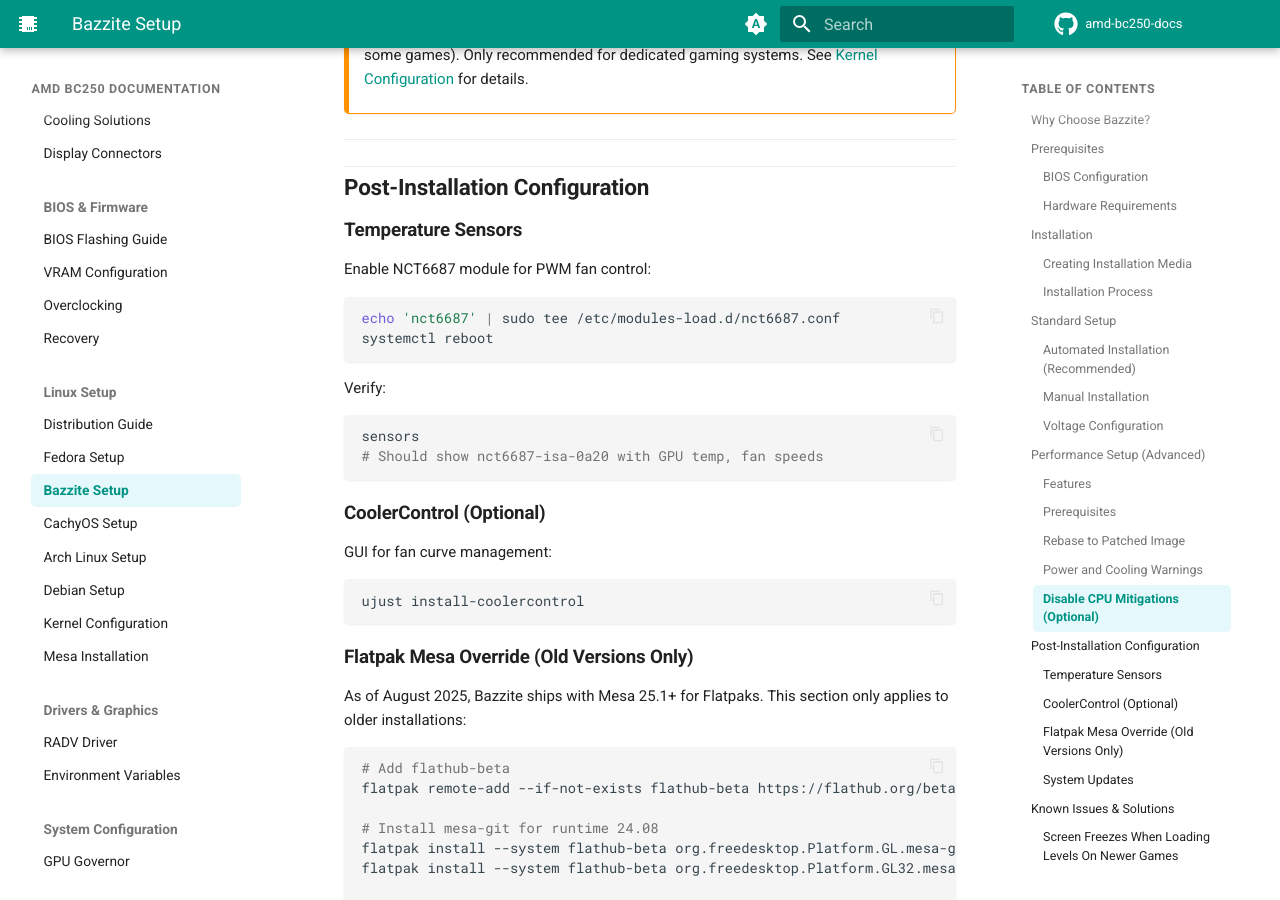
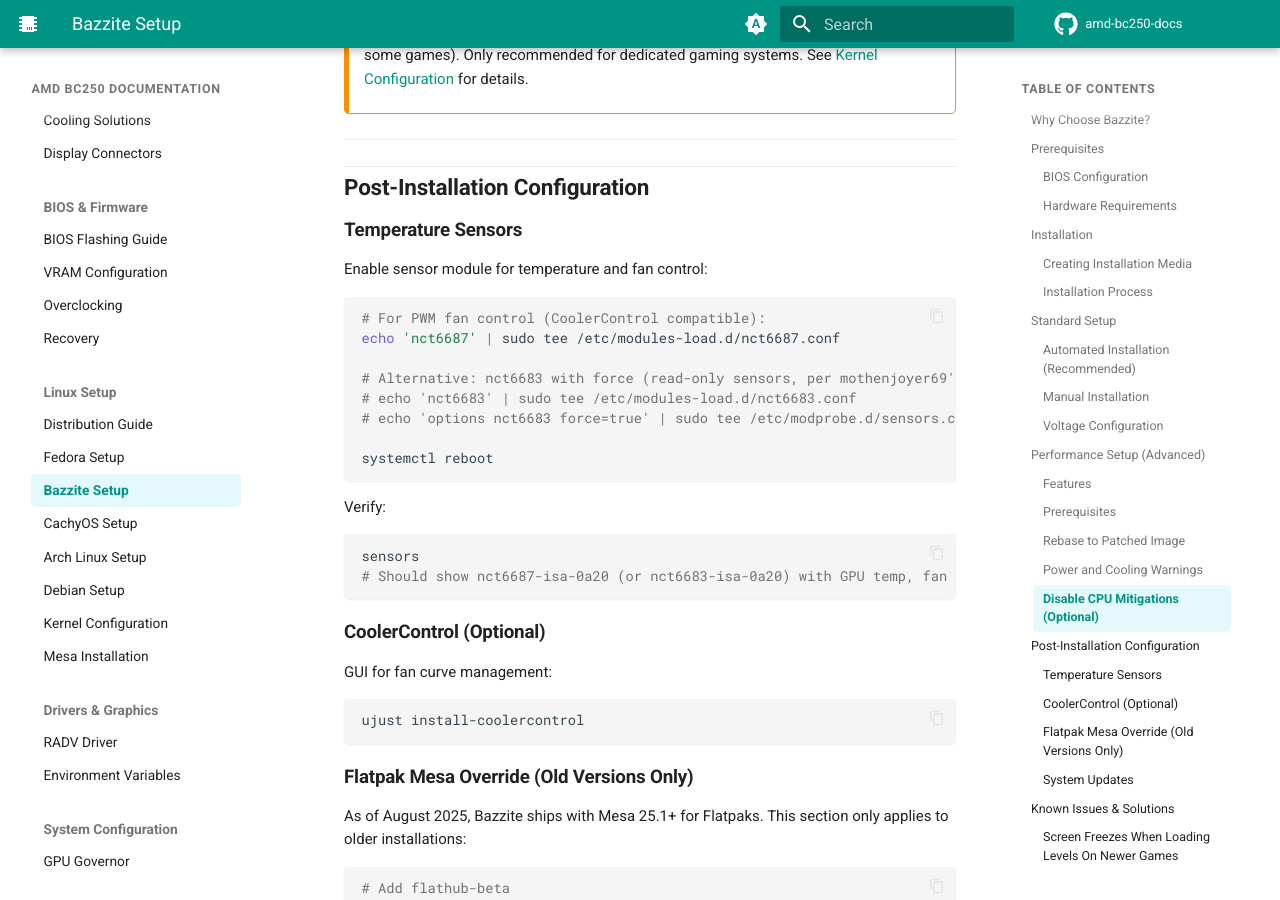
Before and after one commit to elektricM/amd-bc250-docs, an MkDocs documentation site: the page built from docs/linux/bazzite.md, in a window 1280 px wide and 900 px high, scrolled down 5492 px. Built offline with MkDocs 1.6.1 and Material for MkDocs 9.7.7, drawn with Linux system fonts in a browser that asks for light colours; comment, search, counter and statistics services are not loaded; the version menu is left out.

Commit message:
fix(bazzite): add wifi warning (issue #10), update SMU governor note, sensor info
- Add warning that performance mode rebase can kill WiFi drivers (issue #10)
- Update SMU governor from "emerging" to established alternative
- Add nct6683 alternative for sensor module (per mothenjoyer69's docs)
- Note both nct6687 (PWM control) and nct6683 (read-only) options

````diff
--- a/docs/linux/bazzite.md
+++ b/docs/linux/bazzite.md
@@ -239,10 +239,16 @@
 
 ### Temperature Sensors
 
-Enable NCT6687 module for PWM fan control:
+Enable sensor module for temperature and fan control:
 
 ```bash
+# For PWM fan control (CoolerControl compatible):
 echo 'nct6687' | sudo tee /etc/modules-load.d/nct6687.conf
+
+# Alternative: nct6683 with force (read-only sensors, per mothenjoyer69's docs):
+# echo 'nct6683' | sudo tee /etc/modules-load.d/nct6683.conf
+# echo 'options nct6683 force=true' | sudo tee /etc/modprobe.d/sensors.conf
+
 systemctl reboot
 ```
 
@@ -250,7 +256,7 @@
 
 ```bash
 sensors
-# Should show nct6687-isa-0a20 with GPU temp, fan speeds
+# Should show nct6687-isa-0a20 (or nct6683-isa-0a20) with GPU temp, fan speeds
 ```
 
 ### CoolerControl (Optional)
````
